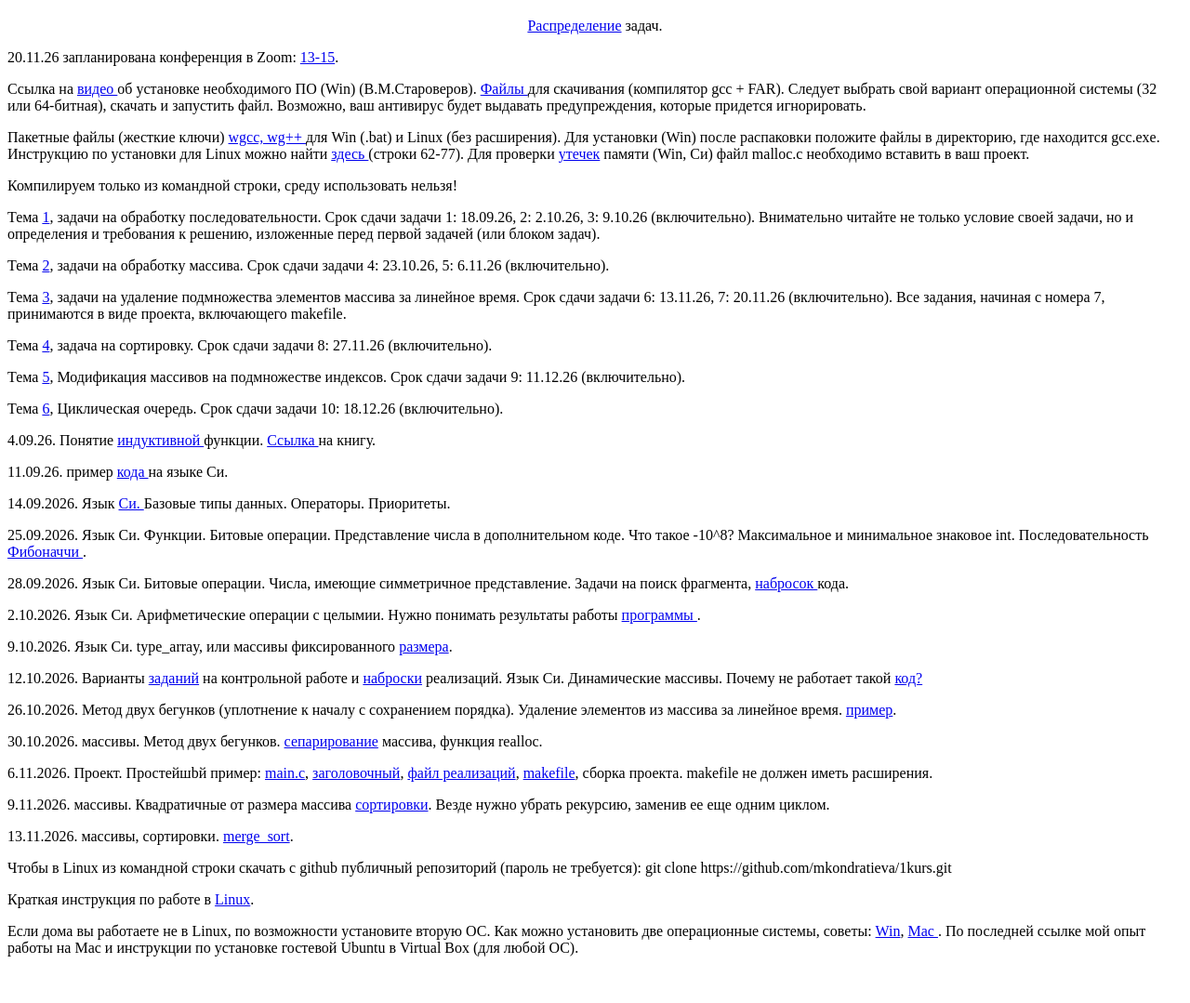
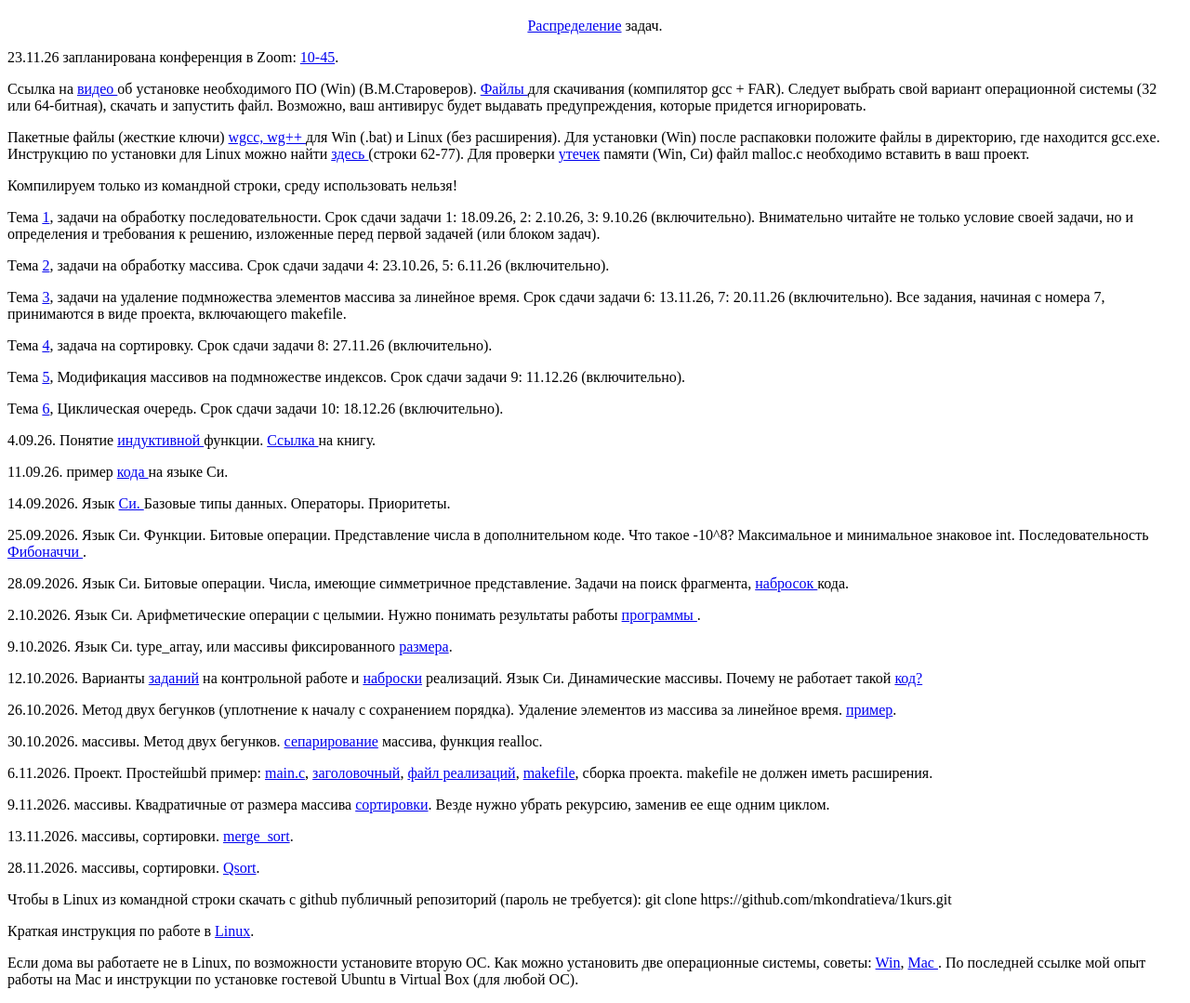
Before and after one commit to mkondratieva/mkondratieva.github.io, a plain HTML site: page 1.html in a window 1280 px wide. Shown: the part 61-1140 px from the top of the page at 93% size. Before the commit the page ends 1106 px from the top, so only its background shows below. Drawn offline with Linux system fonts and the light colour scheme.

Commit message:
Add files via upload

```diff
--- a/1.html
+++ b/1.html
@@ -18,10 +18,10 @@
 задач.
 </center>
 <p>
-20.11.26 запланирована конференция в Zoom:
+23.11.26 запланирована конференция в Zoom:
  <a href="
 https://us02web.zoom.us/j/81077595118?pwd=0PB4BZ7t9jUbjDh44HWleOKjUgB6aU.1">
-13-15</a>.
+10-45</a>.
 </p>
 <p>
 Ссылка на <a href="http://lectures.stargeo.ru/video/1cFirst.mp4">видео
@@ -202,7 +202,13 @@ https://github.com/mkondratieva/1kurs/blob/master/9.c">
 https://github.com/mkondratieva/1kurs/blob/master/10.c">
 merge_sort</a>.
 </p>
-
+<p>
+28.11.2026.
+массивы, сортировки.
+<a href="
+https://github.com/mkondratieva/1kurs/blob/master/11.c">
+Qsort</a>.
+</p>
 
 
 <p>
```
